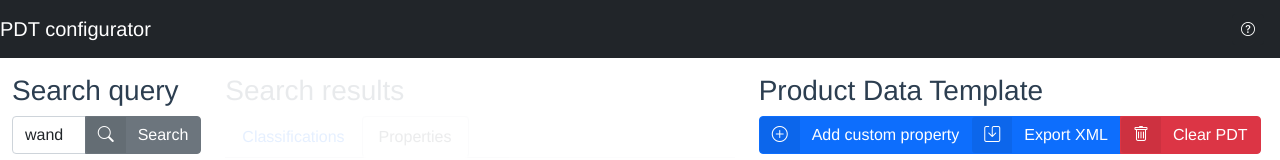
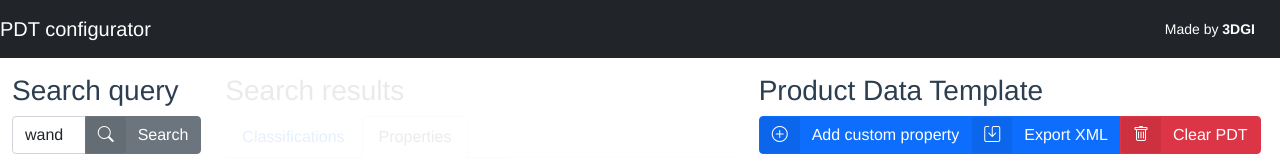
Before and after one commit to 3DGI/pdt-config, a Vue app: page / in a window 1280 px wide. Shown: the top 160 px of the page. Built offline with nearby package versions, Linux system fonts and the light colour scheme.

Commit message:
put name 3DGI more prominent in navbar

```diff
--- a/src/App.vue
+++ b/src/App.vue
@@ -2,11 +2,11 @@
   <div id="app">
     <nav class="navbar sticky-top navbar-dark bg-dark mb-3">
       <router-link tag="a" to="/" class="navbar-brand">PDT configurator</router-link>
-        <span class="navbar-brand">
-        <button type="button" class="btn btn-sm btn-dark" v-on:click="aboutModal.toggle()">
-            <i class="bi-question-circle" role="img" aria-label="info"></i>
-        </button>
-        </span>
+      <span class="navbar-brand">
+      <button type="button" class="btn btn-sm btn-dark" v-on:click="aboutModal.toggle()">
+          Made by <b>3DGI</b>
+      </button>
+      </span>
     </nav>
     <div class="container-fluid">
     <router-view></router-view>
@@ -24,7 +24,7 @@
               This proof of concept was developed by <a href="https://3dgi.nl/">3DGI</a>. It demonstrates how one can compose a product data template straight from the <a href="https://github.com/buildingSMART/bSDD">buildingSMART Data Dictionary</a> using the <a href="https://bs-dd-api-prototype.azurewebsites.net/swagger/index.html">bSDD API</a>.
             </p>
             <p>
-              The XML specification is preliminary as there is no definive PDT XML specification available yet.
+              The XML specification is preliminary as there is no definitive PDT XSD available yet.
             </p>
           </div>
         </div>
```
